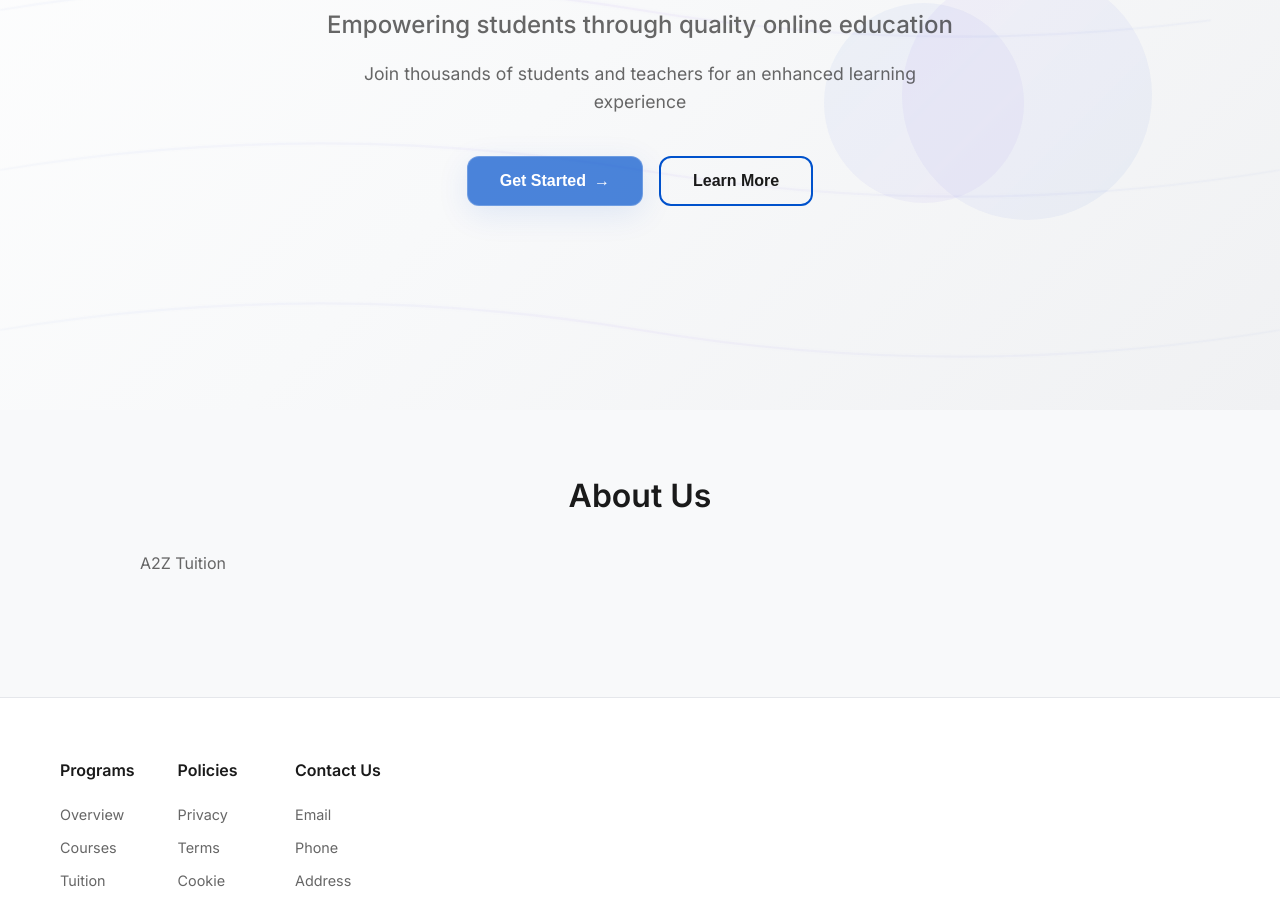
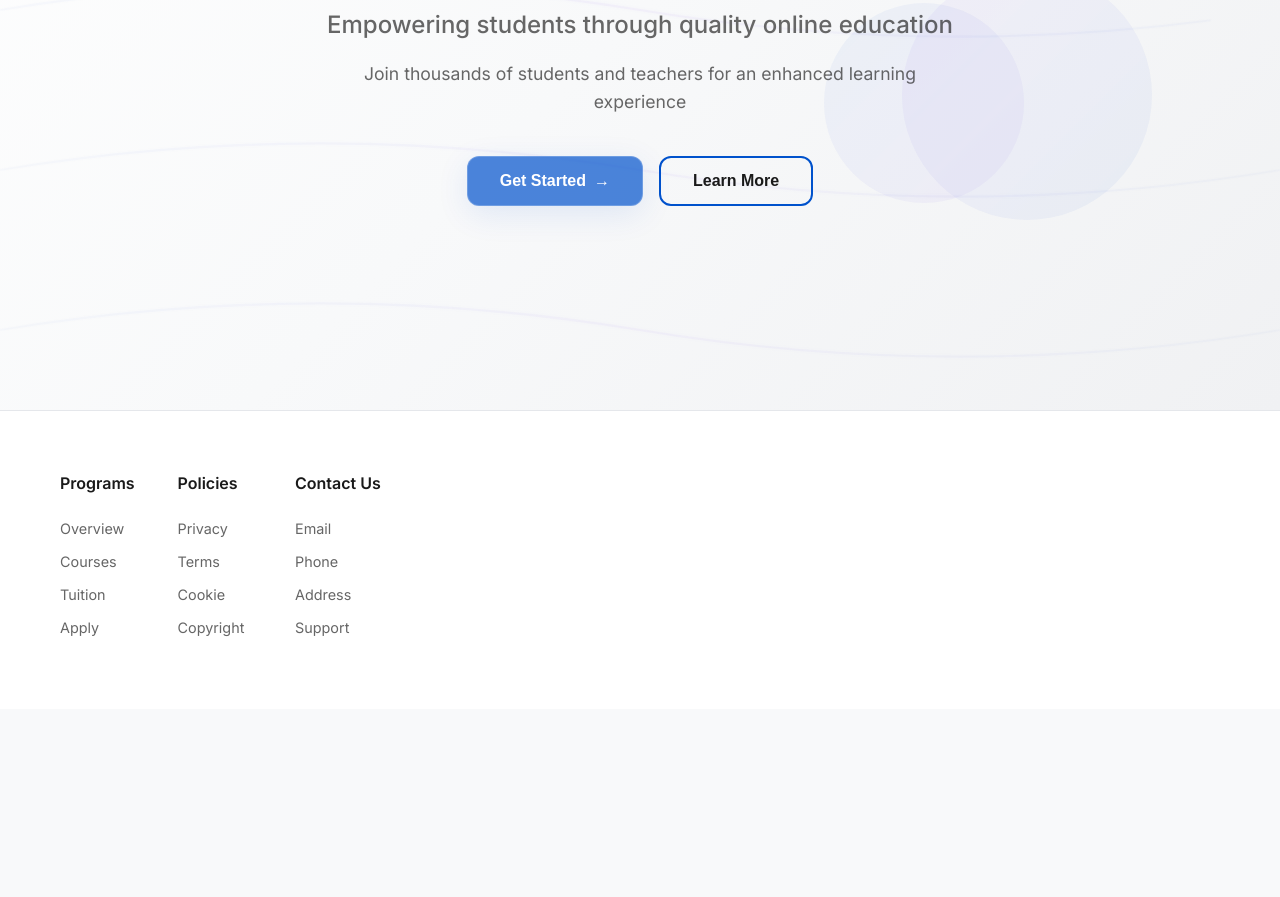
Before and after one commit to a2ztuitioncenter/SchoolApp, a website with bundled scripts: page frontend/index.html in a window 1280 px wide. Shown: the part 390-1287 px from the top of the page. After the commit the page ends 1099 px from the top, so only its background shows below. Built offline with nearby package versions, Linux system fonts and the light colour scheme.

Commit message:
chore: remove about us section from index page for cleaner layout

```diff
--- a/frontend/index.html
+++ b/frontend/index.html
@@ -275,15 +275,6 @@
                 <p>Already have an account? <a href="#" onclick="openAuthModal('login', 'teacher')">Log in</a></p>
             </div>
         </template>
-
-        <section class="about-us p-v">
-            <div class="container">
-                <h2>About Us</h2>
-                <div class="about-text">
-                    <p>A2Z Tuition</p>
-                </div>
-            </div>
-        </section>
     </main>
 
     <footer>
```
